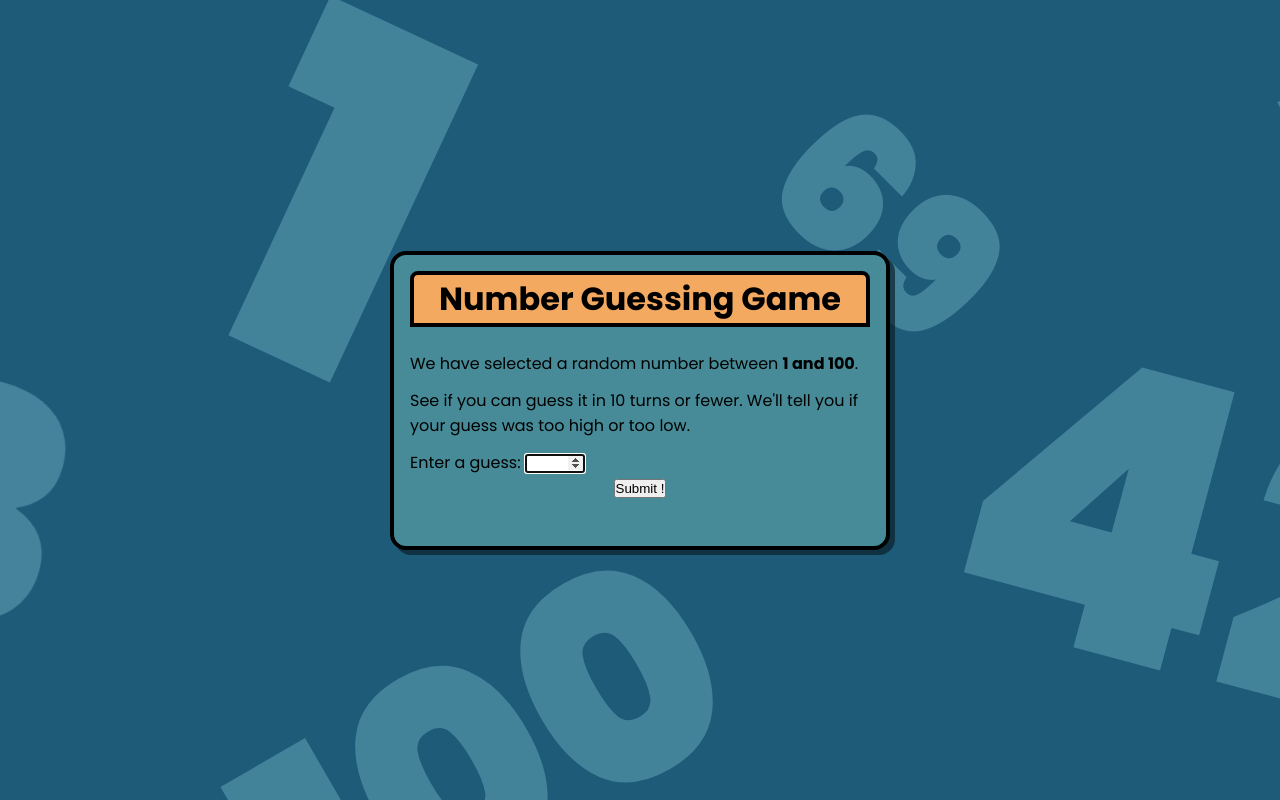
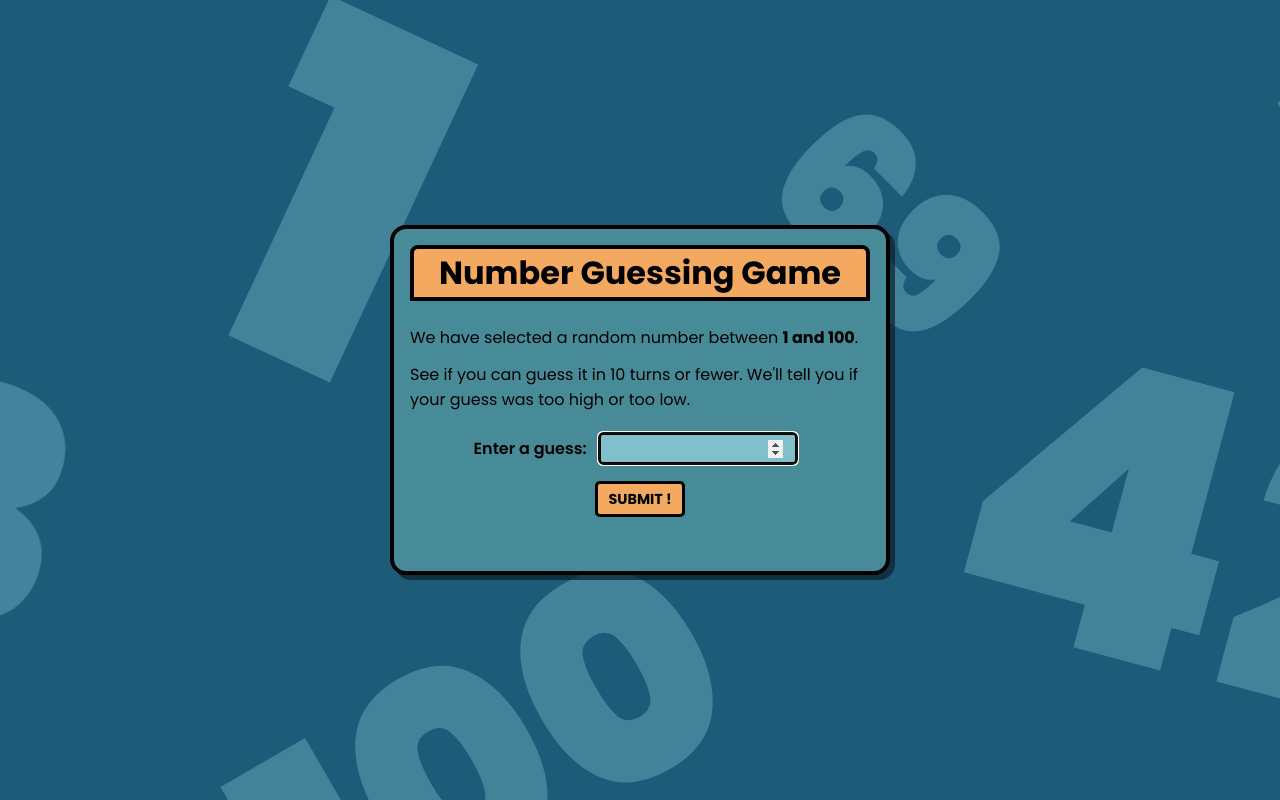
Before and after one commit to CoderKarsh/Number-Guessing-Game, a plain HTML site: page index.html in a window 1280 px wide. Drawn offline with Linux system fonts and the light colour scheme.

Commit message:
Update style.css
Made changes to accomodate for the change in html file.
Changing div.form with form element.
Hence, selectors changed from .form to form

```diff
--- a/style.css
+++ b/style.css
@@ -15,6 +15,8 @@ body {
   background-color: #1d5b79;
   height: 100vh;
   width: 100vw;
+  place-items: center;
+  overflow: hidden;
 }
 
 .all-container {
@@ -48,14 +50,14 @@ button {
   text-align: center;
   background-color: #f3aa60;
 }
-.form {
+form {
   text-align: center;
 }
-.form label {
+form label {
   font-weight: 600;
 }
 
-.form input[type="number"] {
+form input[type="number"] {
   border: 3px solid black;
   background-color: #81bfca;
   font-size: 1rem;
@@ -69,7 +71,7 @@ button {
   text-align: center;
 }
 
-.form input[type="submit"] {
+form input[type="submit"] {
   cursor: pointer;
   background-color: #f3aa60;
   border: 3px solid black;
@@ -83,11 +85,11 @@ button {
   transition: 0.15s;
 }
 
-.form input[type="submit"]:hover {
+form input[type="submit"]:hover {
   background-color: #f8c38d;
 }
 
-.form input[type="submit"]:active {
+form input[type="submit"]:active {
   transition: 0.09s;
   background-color: #ef6262;
   color: white;
```
